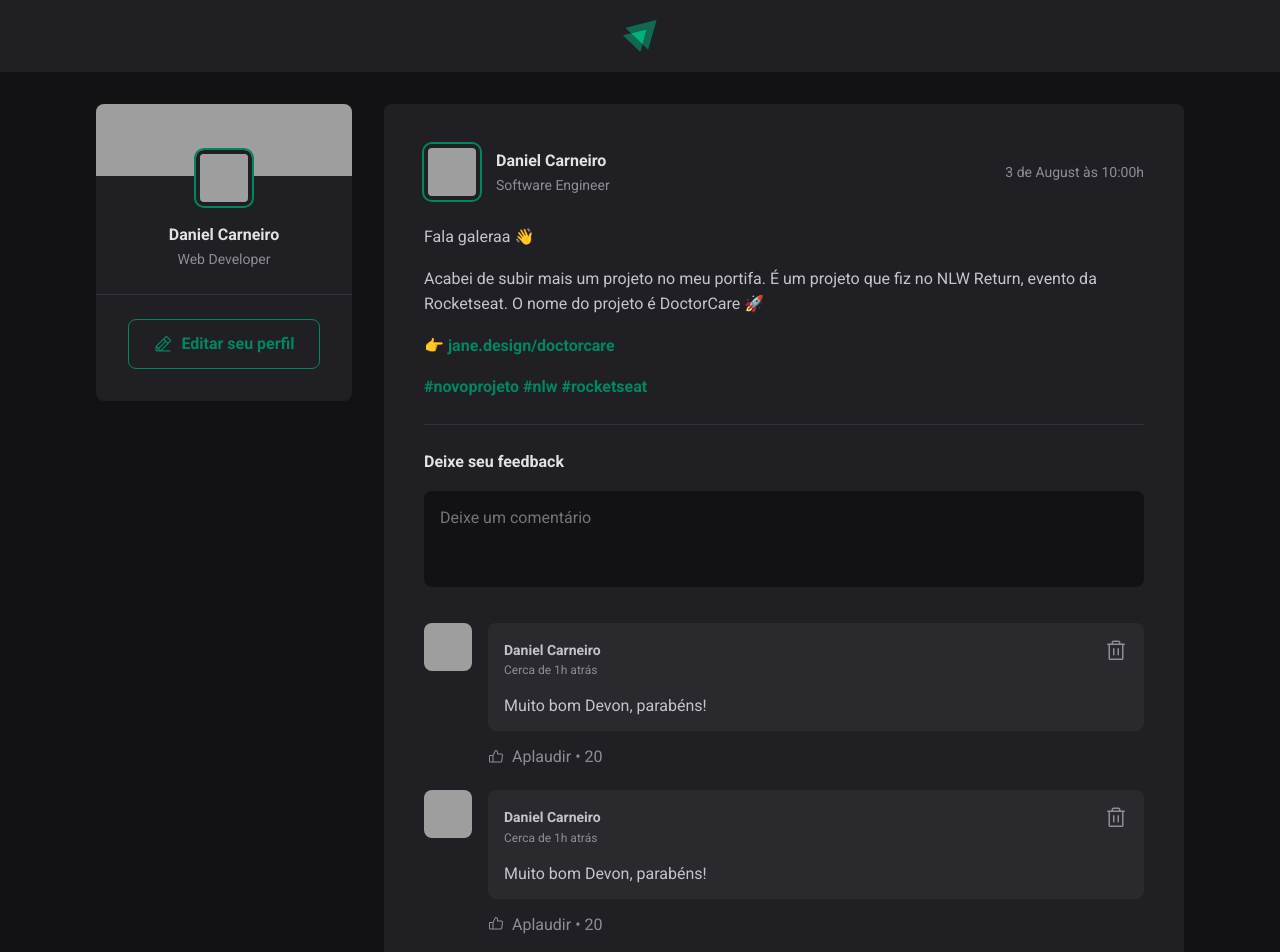
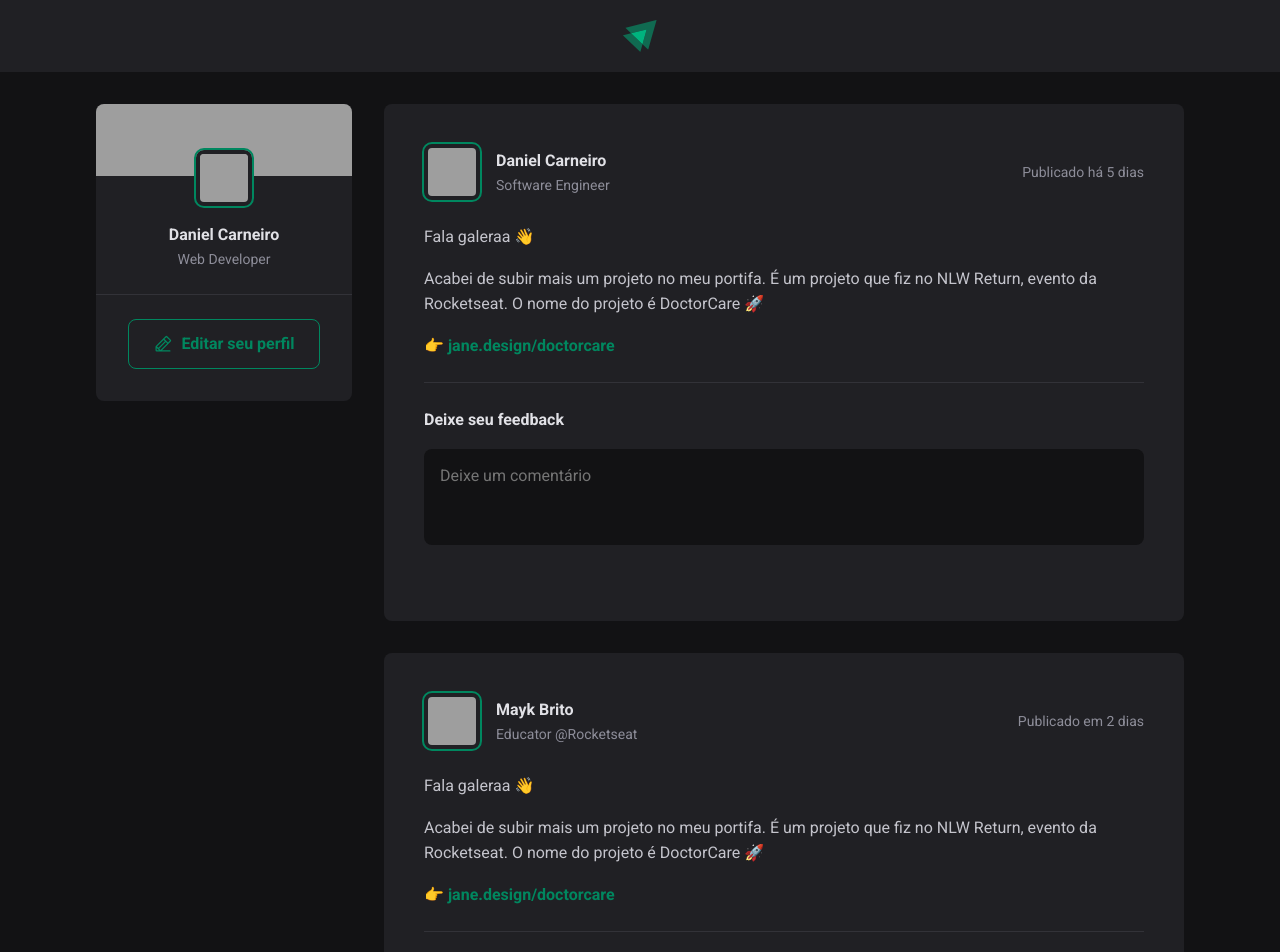
Before and after one commit to engdanielcarneiro/ignite-feed-app, a React (Vite) app: page / in a window 1280 px wide. Shown: the top 952 px of the page. Built offline with nearby package versions, Linux system fonts and the light colour scheme; grey boxes are pictures that could not be loaded.

Commit message:
feat: implementing creating post logic and using states

```diff
--- a/src/components/Comment.jsx
+++ b/src/components/Comment.jsx
@@ -2,7 +2,7 @@ import { ThumbsUp, Trash } from '@phosphor-icons/react'
 import styles from './Comment.module.css'
 import { Avatar } from './Avatar'
 
-export function Comment() {
+export function Comment({content}) {
     return (
         <div className={styles.comment}>
             <Avatar hasBorder={false} src="https://github.com/engdanielcarneiro.png" alt="" />
@@ -21,7 +21,7 @@ export function Comment() {
 
                     </header>
 
-                    <p>Muito bom Devon, parabéns!</p>
+                    <p>{content}</p>
                 </div>
 
                 <footer>
--- a/src/components/Post.jsx
+++ b/src/components/Post.jsx
@@ -1,11 +1,18 @@
-import { format } from 'date-fns';
+import { format, formatDistanceToNow } from 'date-fns';
+import ptBR from 'date-fns/locale/pt-BR'
 
 import { Avatar } from './Avatar';
 import { Comment } from './Comment';
 
 import styles from './Post.module.css';
+import { useState } from 'react';
 
-export function Post({ author, content, publishedAt }) {
+
+export function Post({ author, publishedAt, content }) {
+  const [comments, setComments] = useState([]);
+  const [newCommentText, setNewCommentText] = useState('');
+
+
   // const publishedDateFormatted = new Intl.DateTimeFormat('pt-BR', {
   //   day: '2-digit',
   //   month: 'long',
@@ -13,7 +20,26 @@ export function Post({ author, content, publishedAt }) {
   //   minute: '2-digit'
   // }).format(publishedAt);
 
-  const publishedDateFormatted = format(publishedAt, "d 'de' LLLL 'às' HH:mm'h'");
+  const publishedDateFormatted = format(publishedAt, "d 'de' LLLL 'às' HH:mm'h'", {
+    locale: ptBR,
+  });
+
+  const publishedDateRelativeToNow = formatDistanceToNow(publishedAt, {
+    locale: ptBR,
+    addSuffix: true,
+  })
+
+  function handleCreateNewComment(e) {
+    e.preventDefault();
+
+    setComments([...comments, newCommentText]);
+
+    setNewCommentText('');
+  }
+
+  function handleNewCommentChange(e) {
+    setNewCommentText(e.target.value);
+  }
 
   return (
     <article className={styles.post}>
@@ -26,28 +52,29 @@ export function Post({ author, content, publishedAt }) {
           </div>
         </div>
 
-        <time title='11 de Maio às 08:13' dateTime={publishedAt}>{publishedDateFormatted}</time>
+        <time title={publishedDateFormatted} dateTime={publishedAt.toISOString()}>Publicado {publishedDateRelativeToNow}</time>
       </header>
 
       <div className={styles.content}>
-        <p>Fala galeraa 👋</p>
-
-        <p>Acabei de subir mais um projeto no meu portifa. É um projeto que fiz no NLW Return, evento da Rocketseat. O nome do projeto é DoctorCare 🚀</p>
-
-        <p>👉{' '}<a href=''>jane.design/doctorcare</a></p>
-
-        <p>
-          <a href='' >#novoprojeto </a>{' '}
-          <a href='' >#nlw </a>{' '}
-          <a href='' >#rocketseat</a>
-        </p>
+        {
+          content.map(line => {
+            if (line.type === "paragraph") {
+              return <p>{line.content}</p>
+            } else if (line.type === "link") {
+              return <p><a href="#">{line.content}</a></p>
+            }
+          })
+        }
       </div>
 
-      <form className={styles.commentForm}>
+      <form onSubmit={handleCreateNewComment} className={styles.commentForm}>
         <strong>Deixe seu feedback </strong>
 
         <textarea
+          name='comment'
           placeholder='Deixe um comentário'
+          value={newCommentText}
+          onChange={handleNewCommentChange}
         />
 
         <footer>
@@ -56,9 +83,9 @@ export function Post({ author, content, publishedAt }) {
       </form>
 
       <div className={styles.commentList}>
-        <Comment />
-        <Comment />
-        <Comment />
+        {comments.map(comment => {
+          return <Comment content={comment} />
+        })}
       </div>
 
     </article>
```
